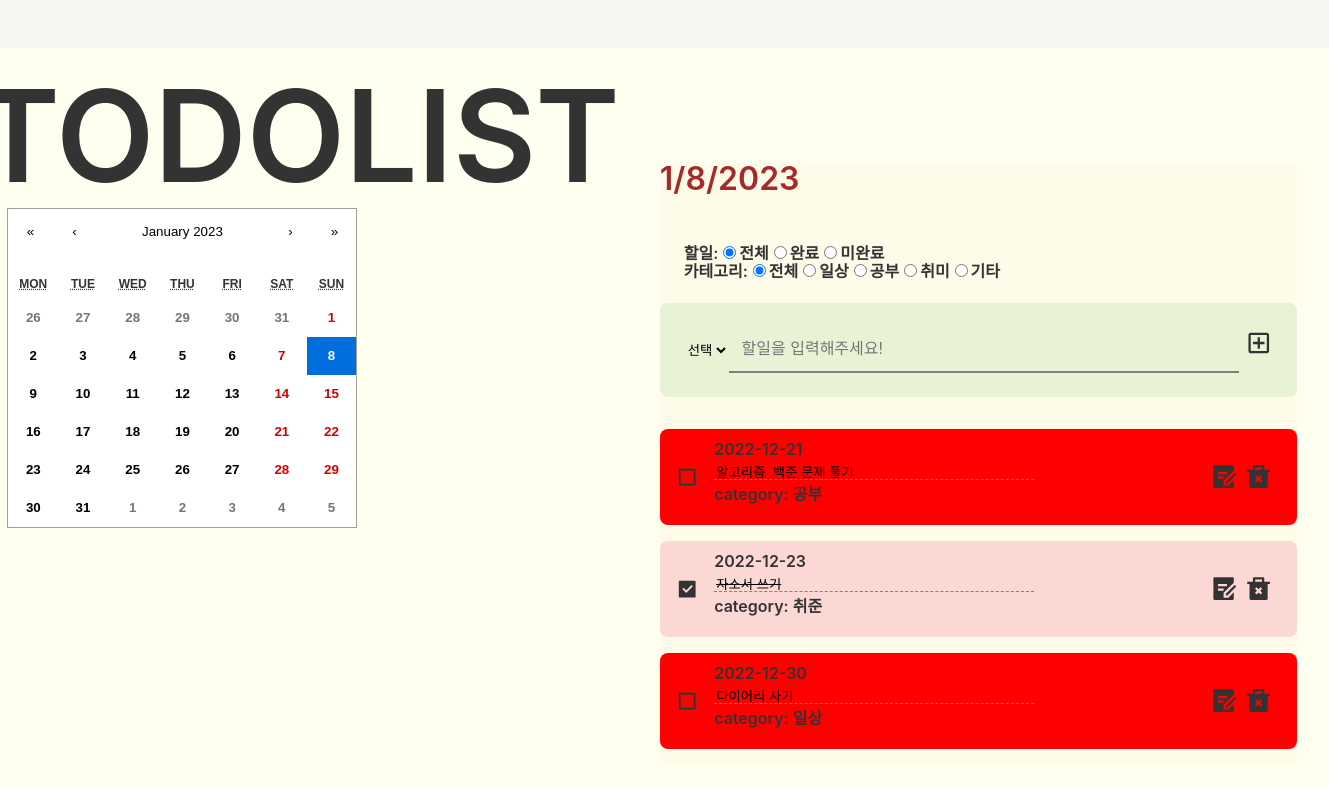
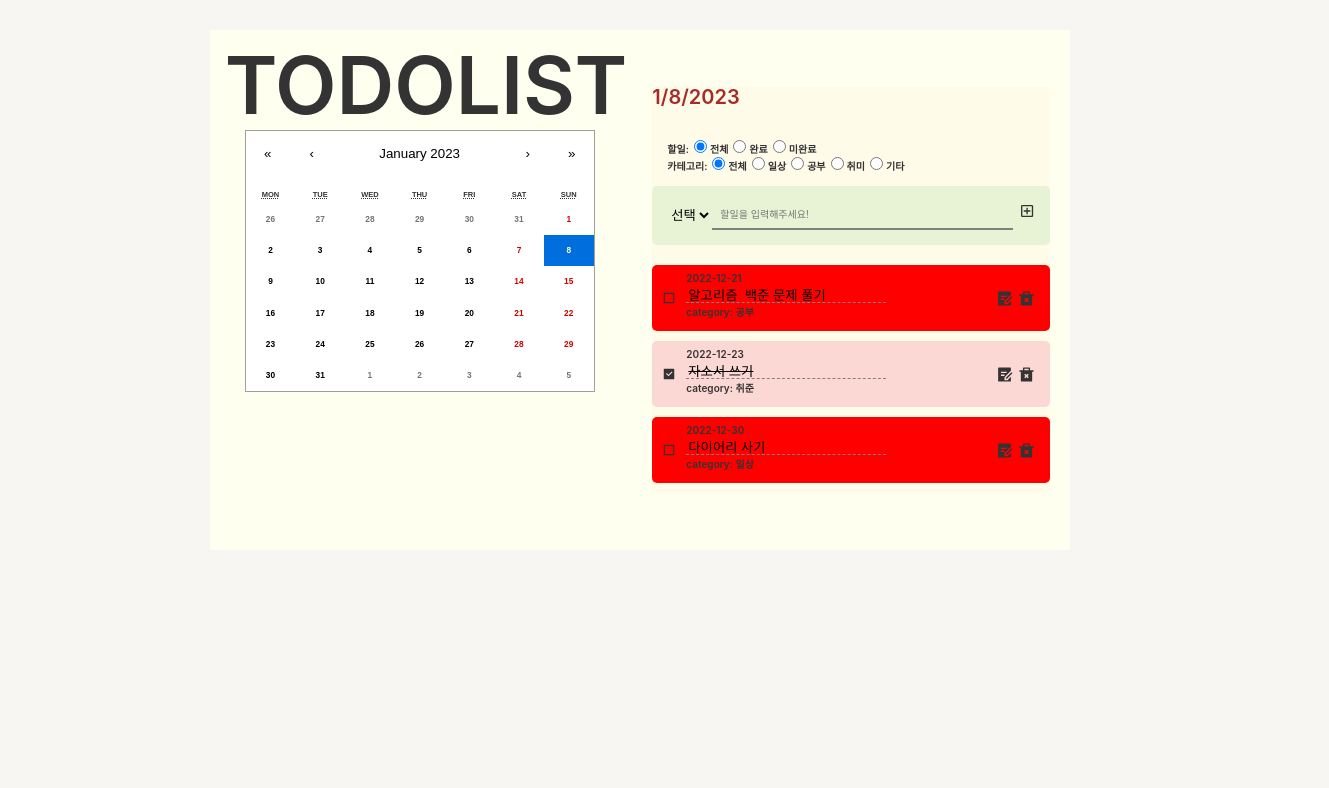
Before and after one commit to yejz0715/react-todolist, a React (Create React App) app in the folder redux-todolist-app/: page / in a window 1280 px wide. Shown: the top 788 px of the page, 1329 px wide, since content can reach past the window. Built offline with nearby package versions, Linux system fonts and the light colour scheme; a web font is replaced by a local one.

Commit message:
스타일 수정

```diff
--- a/redux-todolist-app/src/GlobalStyle.js
+++ b/redux-todolist-app/src/GlobalStyle.js
@@ -9,7 +9,7 @@ html {
   --color-text-secondary: #999999;
   --color-primary: #99C9A6;
   --color-background: #ECECEC;
-  /* font-size: 62.5%;  */
+  font-size: 62.5%;
 }
 
 
```
